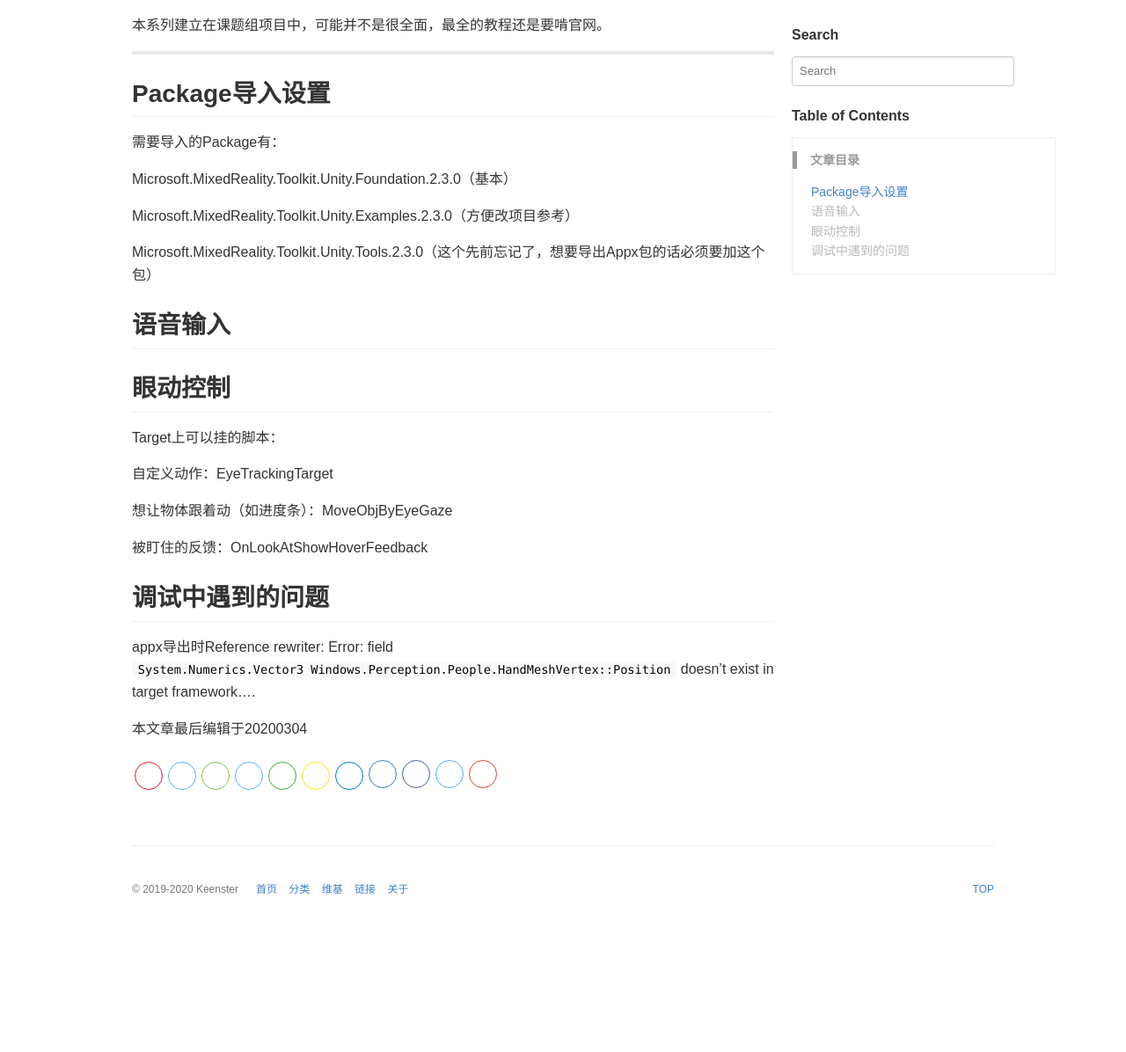
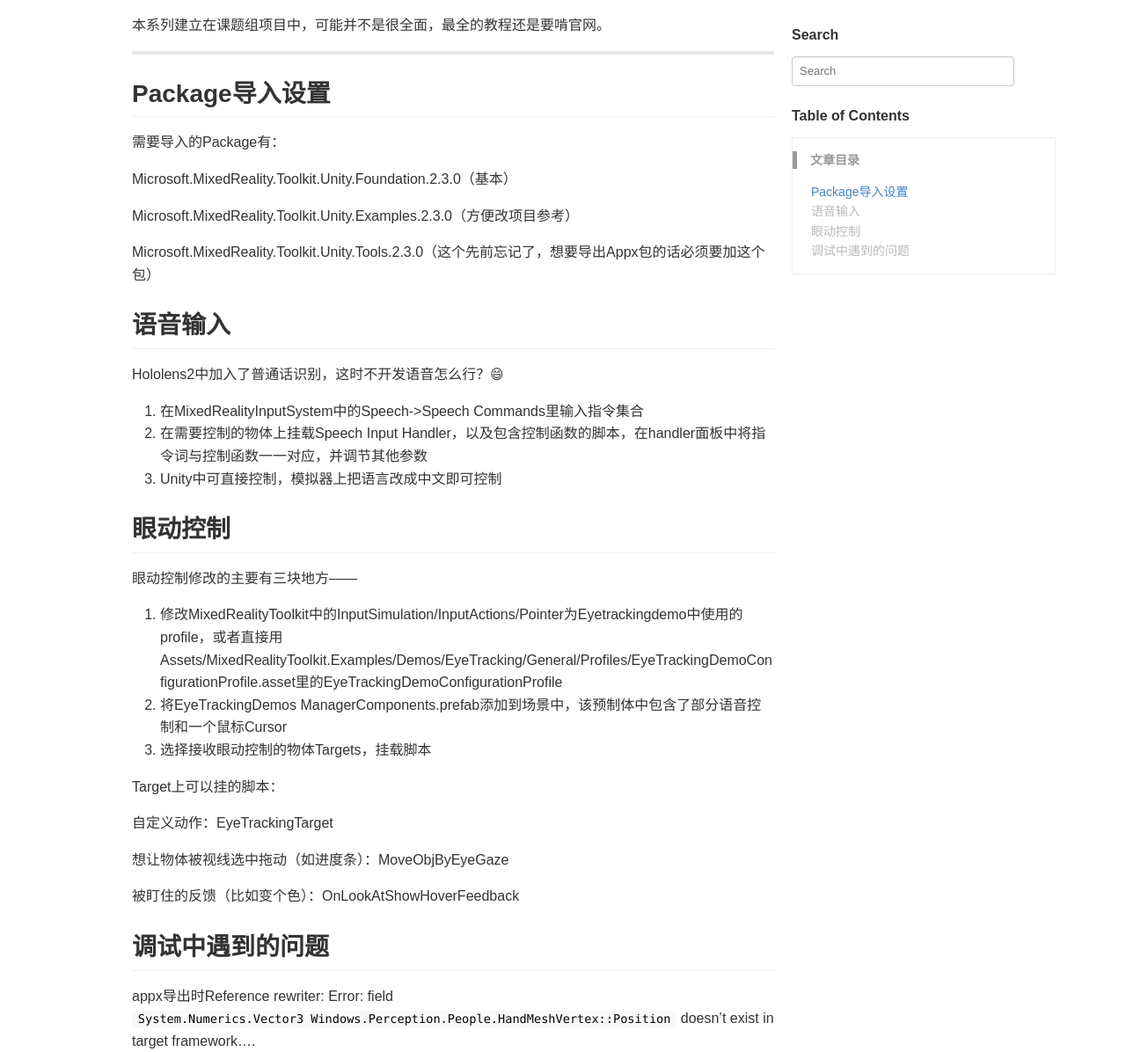
Before and after one commit to qq849012418/qq849012418.github.io, a Jekyll site: the page built from _posts/2020-04-11-Hololens2_2_basic_input.md, in a window 1280 px wide and 1400 px high, cut to the strip 204-1400 px from the top of the window. Shown: the whole strip at 88% size. Built offline with Jekyll 4.4.1, drawn with Linux system fonts in a browser that asks for light colours; some web fonts are replaced; comment, search, counter and statistics services are not loaded.

Commit message:
update post

```diff
--- a/_posts/2020-04-11-Hololens2_2_basic_input.md
+++ b/_posts/2020-04-11-Hololens2_2_basic_input.md
@@ -23,17 +23,29 @@
 
 ## 语音输入
 
+Hololens2中加入了普通话识别，这时不开发语音怎么行？😄
 
+1. 在MixedRealityInputSystem中的Speech->Speech Commands里输入指令集合
+2. 在需要控制的物体上挂载Speech Input Handler，以及包含控制函数的脚本，在handler面板中将指令词与控制函数一一对应，并调节其他参数
+3. Unity中可直接控制，模拟器上把语言改成中文即可控制
 
 ## 眼动控制
+
+眼动控制修改的主要有三块地方——
+
+1. 修改MixedRealityToolkit中的InputSimulation/InputActions/Pointer为Eyetrackingdemo中使用的profile，或者直接用Assets/MixedRealityToolkit.Examples/Demos/EyeTracking/General/Profiles/EyeTrackingDemoConfigurationProfile.asset里的EyeTrackingDemoConfigurationProfile
+2. 将EyeTrackingDemos ManagerComponents.prefab添加到场景中，该预制体中包含了部分语音控制和一个鼠标Cursor
+3. 选择接收眼动控制的物体Targets，挂载脚本
 
 Target上可以挂的脚本：
 
 自定义动作：EyeTrackingTarget
 
-想让物体跟着动（如进度条）：MoveObjByEyeGaze
+想让物体被视线选中拖动（如进度条）：MoveObjByEyeGaze
 
-被盯住的反馈：OnLookAtShowHoverFeedback
+被盯住的反馈（比如变个色）：OnLookAtShowHoverFeedback
+
+
 
 
 
```
Also changed, not shown: _posts/2020-04-16-Unity_How to get bounding box of all mesh in a prefab .md (added, +70 -0 lines).
